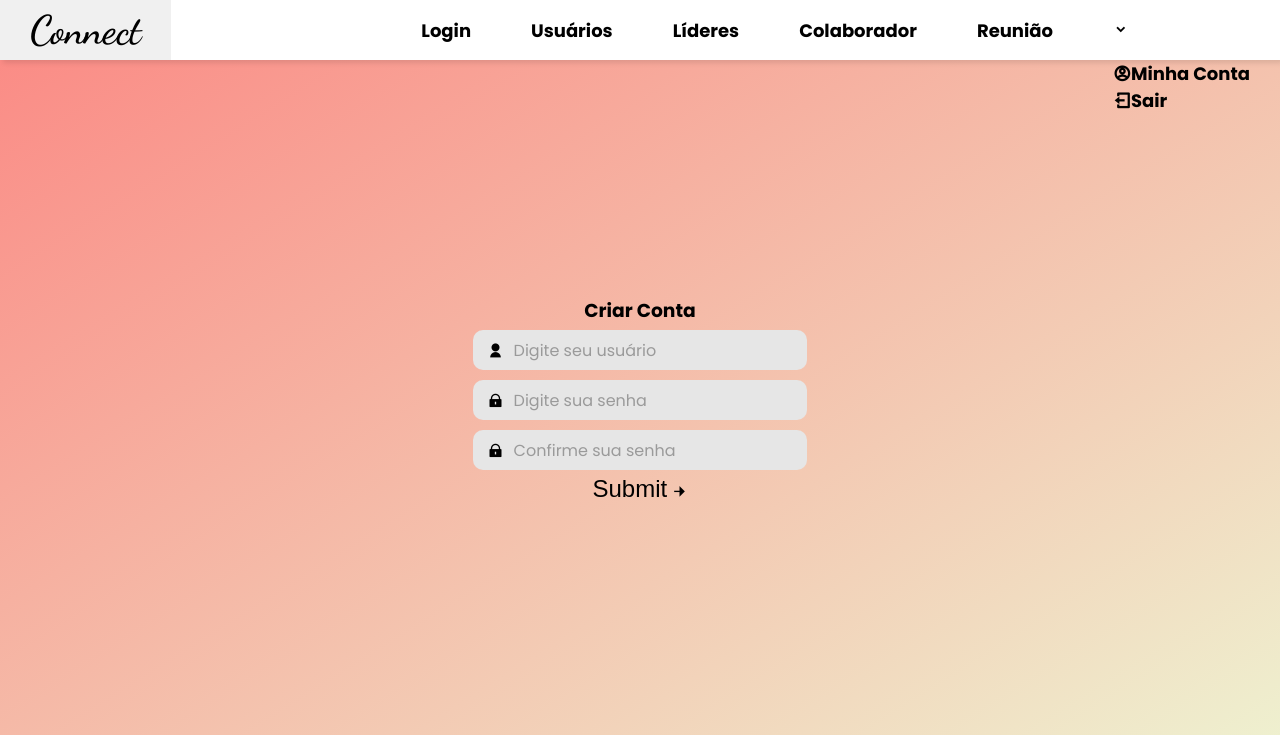
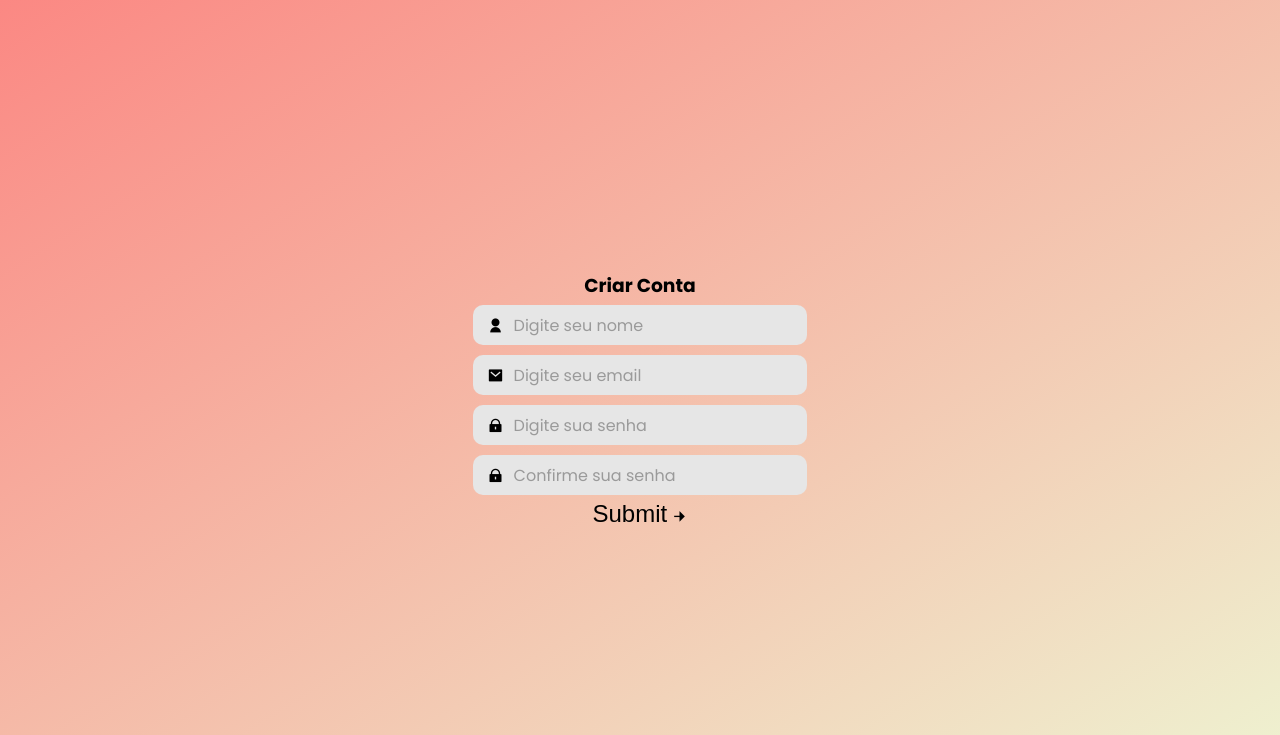
Before and after one commit to joelgxp/Projeto_Django_FeedBack, a Django app: page /accounts/signup/ in a window 1280 px wide. Shown: the top 735 px of the page. Run offline with Django 5.2, Linux system fonts and the light colour scheme; parts of the project's set-up code (start-up, migrations or seed data) failed here and were passed over; some libraries are stand-ins or nearby versions.

Commit message:
Update templates

```diff
--- a/projeto/templates/accounts/signup.html
+++ b/projeto/templates/accounts/signup.html
@@ -1,7 +1,28 @@
-{% extends 'index.html' %}
-{% block content %}
 {% load static %}
 
+<!DOCTYPE html>
+<html lang="pt-BR">
+
+<head>
+    <meta charset="UTF-8">
+    <meta name="viewport" content="width=device-width, initial-scale=1.0">
+    <title>Connect - Sua plataforma de 1:1</title>
+    <link rel="shortcut icon" href="{% static 'image/favicon.ico' %}" type="image/x-icon">
+
+    <script src="https://code.jquery.com/jquery-3.7.1.js"
+        integrity="sha256-eKhayi8LEQwp4NKxN+CfCh+3qOVUtJn3QNZ0TciWLP4=" crossorigin="anonymous"></script>
+
+    <link rel="stylesheet" href="https://cdn.jsdelivr.net/npm/remixicon@3.6.0/fonts/remixicon.css">
+
+    <link rel="stylesheet" href="{% static 'css/index.css' %}">
+    <link rel="stylesheet" href="{% static 'css/style.css' %}">
+    <link rel="stylesheet" href="{% static 'css/listagem.css' %}">
+    <link rel="stylesheet" href="{% static 'css/cadastro.css' %}">
+    <link rel="stylesheet" href="{% static 'css/reset.css' %}">
+
+</head>
+
+<body>
     <div class="container">
         <div class="design">
             <div class="pill-1 rotate-45"></div>
@@ -22,7 +43,11 @@
 
                 <div class="text-input">
                     <i class="ri-user-fill"></i>
-                <input type="text" name="username" id="usuario" placeholder="Digite seu usuário">
+                    <input type="text" name="username" id="username" placeholder="Digite seu nome">
+                </div>
+                <div class="text-input">
+                    <i class="ri-mail-fill"></i>
+                    <input type="text" name="email" id="email" placeholder="Digite seu email">
                 </div>
                 <div class="text-input">
                     <i class="ri-lock-fill"></i>
@@ -42,6 +67,6 @@
     </div>
 
     <script src="{% static 'js/login.js' %}"></script>
+</body>
 
-
-{% endblock %}
+</html>
--- a/projeto/templates/index.html
+++ b/projeto/templates/index.html
@@ -8,9 +8,6 @@
     <meta name="viewport" content="width=device-width, initial-scale=1.0">
     <title>Connect - Sua plataforma de 1:1</title>
     <link rel="shortcut icon" href="{% static 'image/favicon.ico' %}" type="image/x-icon">
-
-    <script src="https://code.jquery.com/jquery-3.7.1.js"
-        integrity="sha256-eKhayi8LEQwp4NKxN+CfCh+3qOVUtJn3QNZ0TciWLP4=" crossorigin="anonymous"></script>
 
     <link rel="stylesheet" href="https://cdn.jsdelivr.net/npm/remixicon@3.6.0/fonts/remixicon.css">
 
@@ -31,27 +28,22 @@
                 </a>
             </li>
             <li>
-                <a href="/logar">Login</a>
-            </li>
-            <li>
-                <a href="/usuario">Usuários</a>
+                <a href="/lider">Líderes</a>
             </li>
             <li>
                 <a href="/colaborador">Colaborador</a>
             </li>
             <li>
-                <a href="/reuniao">Reunião</a>
+                <a href="/reuniao/reunioes">Reunião</a>>
+            </li>
+                <a href="/accounts/logout">Sair</a>
+            </li>
+                <a href="">Bem vindo {{ usuario }}!</a>
             </li>
         </ul>
         <ul>
             <li>
                 <a class="logo" href="">Connect</a>
-            </li>
-            <li class="hideOnMobile">
-                <a href="/accounts/signin">Login</a>
-            </li>
-            <li class="hideOnMobile">
-                <a href="/usuario">Usuários</a>
             </li>
             <li class="hideOnMobile">
                 <a href="/lider">Líderes</a>
@@ -62,28 +54,11 @@
             <li class="hideOnMobile">
                 <a href="/reuniao/reunioes">Reunião</a>
             </li>
-
-
-            <li class="nav-item dropdown hideOnMobile">
-                <a class="nav-link dropdown-toggle" href="#" id="navbarDropdown" role="button"
-                    data-toggle="dropdown" aria-haspopup="true" aria-expanded="false">
-                    <span class="d-lg-block d-none">
-                        <h5 class="my-0 fw-normal">{{ usuario }} <i
-                                class="ri-arrow-down-s-line d-none d-sm-inline-block align-middle"></i></h5>
-                    </span>
-                </a>
-                <div class="dropdown-menu dropdown-menu-end" aria-labelledby="navbarDropdown">
-                    <!-- item-->
-                    <a href="/profile" class="dropdown-item">
-                        <i class="ri-account-circle-line fs-18 align-middle me-1"></i>
-                        <span>Minha Conta</span>
-                    </a>
-                    <!-- item-->
-                    <a href="/accounts/logout" class="dropdown-item logout">
-                        <i class="ri-logout-box-line fs-18 align-middle me-1"></i>
-                        <span>Sair</span>
-                    </a>
-                </div>
+            <li class="hideOnMobile">
+                <a href="/accounts/logout">Sair</a>
+            </li>
+            <li class="hideOnMobile">
+                <a href="">Olá, {{ usuario }}!</a>
             </li>
 
 
--- a/projeto/templates/reuniao.html
+++ b/projeto/templates/reuniao.html
@@ -48,10 +48,10 @@
                         <td>{{ reuniao.id_colaborador }}</td>
                         <td>{{ reuniao.data }}</td>
                         <td>
-                            <a href="javascript: void(0);" class="text-reset fs-16 px-1"> <i
+                            <a class="text-reset fs-16 px-1"> <i
                                     class="ri-settings-3-line" title="Editar" onclick="openForm(this)"></i></a>
-                            <a href="javascript: void(0);" class="text-reset fs-16 px-1"> <i
-                                    class="ri-delete-bin-2-line"></i></a>
+                            <a class="text-reset fs-16 px-1"> <i
+                                    class="ri-delete-bin-2-line" onclick="openPopup(this)"></i></a>
                         </td>
                     </tr>
                     {% endfor %}
```
Also changed, not shown: projeto/static/js/reuniao.js (+0 -30 lines), projeto/static/js/usuario.js (+0 -50 lines), projeto/templates/accounts/signin.html (+25 -4 lines), projeto/templates/colaborador.html (+4 -14 lines). Lines whose indentation alone changed are shown as unchanged.
